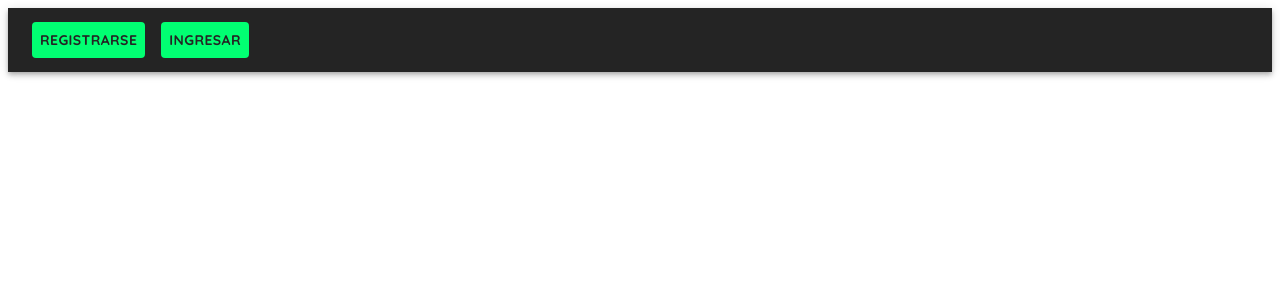
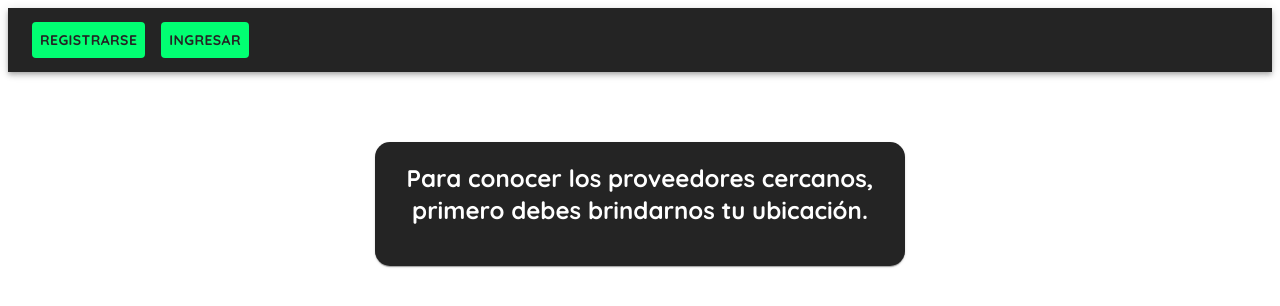
Before and after one commit to tebyortiz/final_project_drink_reservation, a React (Vite) app: page /client_local_providers in a window 1280 px wide. Shown: the top 306 px of the page. Built offline with nearby package versions, Linux system fonts and the light colour scheme; a web font is replaced by a local one.

Commit message:
Component ClientLocalProviders created

```diff
--- a/src/App.tsx
+++ b/src/App.tsx
@@ -8,6 +8,7 @@ import ProviderWelcome from "./components/providers-components/ProviderWelcome";
 import ProviderMenu from "./components/providers-components/ProviderMenu";
 import ProviderAreas from "./components/providers-components/ProviderAreas";
 import ProviderStock from "./components/providers-components/ProviderStock";
+import ClientLocalProviders from "./components/clients-components/ClientLocalProviders";
 
 function App() {
   const [loginSuccess, setLoginSuccess] = useState(false);
@@ -33,6 +34,7 @@ function App() {
           }
         />
         <Route path="/client_home" element={<ClientWelcome />} />
+        <Route path="/client_local_providers" element={<ClientLocalProviders />} />
         <Route path="/provider_home" element={<ProviderWelcome />} />
         <Route path="/provider_menu" element={<ProviderMenu />} />
         <Route path="/provider_areas" element={<ProviderAreas />} />
--- /dev/null
+++ b/src/components/clients-components/ClientLocalProviders.tsx
@@ -0,0 +1,161 @@
+import { useEffect, useState } from "react";
+import { useSelector } from "react-redux";
+import { Typography, Card, CardContent, CardMedia } from "@mui/material";
+import { RootState } from "../../models/RootStateTypes";
+import {
+  MarkerPosition,
+  Area,
+  Provider,
+  Client,
+} from "../../models/UsersModels";
+import { Box } from "@mui/system";
+import { Grid } from "@mui/material";
+
+const ClientLocalProviders = () => {
+  const user = useSelector((state: RootState) => state.user.user);
+  const clients = useSelector((state: RootState) => state.clients.clients);
+  const userName = user?.name;
+
+  const selectedClient: Client | undefined = clients.find(
+    (client) => client.name === userName
+  );
+
+  const [filteredProviders, setFilteredProviders] = useState<Provider[]>([]);
+
+  const providers = useSelector(
+    (state: RootState) => state.providers.providers
+  );
+
+  const isMarkerInArea = (marker: MarkerPosition, area: Area) => {
+    const radius = area.radius;
+
+    const km = radius / 1000;
+    const kx = Math.cos((Math.PI * Number(area.lat)) / 180) * 111;
+    const dx = Math.abs(Number(area.lng) - marker.lng) * kx;
+    const dy = Math.abs(Number(area.lat) - marker.lat) * 111;
+
+    return Math.sqrt(dx * dx + dy * dy) <= km;
+  };
+
+  useEffect(() => {
+    if (!selectedClient || !selectedClient.markerPosition) {
+      return;
+    }
+
+    const clientMarker: MarkerPosition = selectedClient.markerPosition;
+
+    const providersInClientArea = providers.filter((provider: Provider) =>
+      provider.service?.areas.some((area: Area) =>
+        isMarkerInArea(clientMarker, area)
+      )
+    );
+
+    setFilteredProviders(providersInClientArea);
+  }, [selectedClient, providers]);
+
+  let message = "";
+  if (!selectedClient || !selectedClient.markerPosition) {
+    message =
+      "Para conocer los proveedores cercanos, primero debes brindarnos tu ubicación.";
+  } else if (filteredProviders.length === 0) {
+    message = "No hay proveedores disponibles en tu área.";
+  } else if (filteredProviders.length === 1) {
+    message = "Se ha encontrado 1 proveedor:";
+  } else {
+    message = `Se han encontrado ${filteredProviders.length} proveedores:`;
+  }
+
+  return (
+    <Box
+      display="flex"
+      flexDirection="column"
+      alignItems="center"
+      padding="20px"
+      justifyContent="space-between"
+      marginTop="50px"
+    >
+      <Card
+        sx={{
+          backgroundColor: "#242424",
+          borderRadius: "15px",
+          color: "white",
+          maxWidth: 490,
+          padding: "20px",
+          marginBottom: "50px",
+        }}
+      >
+        {message && (
+          <Typography
+            variant="h5"
+            style={{
+              marginBottom: "20px",
+              textAlign: "center",
+              fontFamily: "Quicksand, sans-serif",
+              fontWeight: "bold",
+            }}
+          >
+            {message}
+          </Typography>
+        )}
+      </Card>
+
+      {filteredProviders.length > 0 && (
+        <Grid container spacing={2}>
+          {filteredProviders.map((provider: Provider) => (
+            <Grid container item xs={12} key={provider.company.name}>
+              <Card
+                sx={{
+                  backgroundColor: "#242424",
+                  width: 1200,
+                  margin: "10px auto",
+                  borderRadius: "15px",
+                  color: "white",
+                  boxShadow: "0px 4px 6px rgba(0, 0, 0, 0.3)",
+                  display: "flex",
+                }}
+              >
+                <CardContent
+                  sx={{
+                    backgroundColor: "#EC299F",
+                    color: "#242424",
+                    padding: "10px",
+                    borderTopLeftRadius: "15px",
+                    borderBottomLeftRadius: "15px",
+                    flex: "2",
+                    display: "flex",
+                    alignItems: "center",
+                  }}
+                >
+                  <Typography
+                    variant="h4"
+                    sx={{
+                      textAlign: "right",
+                      fontFamily: "Quicksand, sans-serif",
+                      fontWeight: "bold",
+                    }}
+                  >
+                    {provider.company.name}
+                  </Typography>
+                </CardContent>
+                <CardMedia
+                  component="img"
+                  height="140"
+                  image={provider.company.logo}
+                  alt={provider.company.name}
+                  sx={{
+                    width: "140px",
+                    height: "140px",
+                    objectFit: "cover",
+                    objectPosition: "center",
+                  }}
+                />
+              </Card>
+            </Grid>
+          ))}
+        </Grid>
+      )}
+    </Box>
+  );
+};
+
+export default ClientLocalProviders;
--- a/src/components/clients-components/ClientWelcome.tsx
+++ b/src/components/clients-components/ClientWelcome.tsx
@@ -1,4 +1,4 @@
-import { useState, useRef } from "react";
+import { useState, useRef, useEffect } from "react";
 import {
   Accordion,
   AccordionDetails,
@@ -36,13 +36,30 @@ const ClientWelcome = () => {
     selectedClient?.markerPosition || defaultCenter
   );
 
+  const initialCenter = newPosition || defaultCenter;
+
   const mapRef = useRef<any | null>(null);
   const markerRef = useRef<any | null>(null);
 
+  useEffect(() => {
+    if (markerRef.current && newPosition) {
+      markerRef.current.setPosition(newPosition);
+    }
+  }, [newPosition]);
+
   const handleSaveLocation = () => {
-    if (userName && newPosition) {
-      // Actualiza la posición del cliente
-      dispatch(updatePosition({ clientName: userName, newPosition }));
+    if (userName && markerRef.current) {
+      const lat = markerRef.current.getPosition().lat();
+      const lng = markerRef.current.getPosition().lng();
+      const updatedPosition: MarkerPosition = { lat, lng };
+
+      dispatch(
+        updatePosition({ clientName: userName, newPosition: updatedPosition })
+      );
+      defaultCenter.lat = lat;
+      defaultCenter.lng = lng;
+    } else {
+      console.error("markerRef.current is null or userName is undefined");
     }
   };
 
@@ -53,13 +70,19 @@ const ClientWelcome = () => {
   const maprender = (map: any, maps: any) => {
     mapRef.current = map;
     markerRef.current = new maps.Marker({
-      position: newPosition || defaultCenter,
+      position: initialCenter,
       map,
       draggable: true,
       title: "Ubicación actual",
     });
 
-    // Evento que se ejecuta al hacer clic en el mapa
+    markerRef.current.addListener("drag", () => {
+      //console.log(
+      //"Posición del marcador:",
+      //JSON.stringify(markerRef.current.getPosition())
+      //);
+    });
+
     map.addListener("click", (mapsMouseEvent: any) => {
       handleSelectPublication(mapsMouseEvent);
     });
--- a/src/layout/MenuBar.tsx
+++ b/src/layout/MenuBar.tsx
@@ -172,6 +172,26 @@ const MenuBar = ({ loginSuccess }: { loginSuccess?: boolean }) => {
                   >
                     Inicio
                   </Button>
+
+                  <Button
+                    onClick={() => navigate("/client_local_providers")}
+                    variant="contained"
+                    color="primary"
+                    sx={{
+                      position: "absolute",
+                      mt: "-18px",
+                      ml: 18,
+                      backgroundColor: "#EC299F",
+                      fontFamily: "Nunito, sans-serif",
+                      fontWeight: "bold",
+                      "&:hover": {
+                        backgroundColor: "white",
+                        color: "#EC299F",
+                      },
+                    }}
+                  >
+                    Proveedores Cercanos
+                  </Button>
                 </Hidden>
               </Grid>
             </Grid>
@@ -189,6 +209,15 @@ const MenuBar = ({ loginSuccess }: { loginSuccess?: boolean }) => {
                   }}
                 >
                   Inicio
+                </MenuItem>
+
+                <MenuItem
+                  onClick={() => {
+                    navigate("/client_local_providers");
+                    handleMenuClose();
+                  }}
+                >
+                  Proveedores Cercanos
                 </MenuItem>
               </Menu>
             </Hidden>
```
